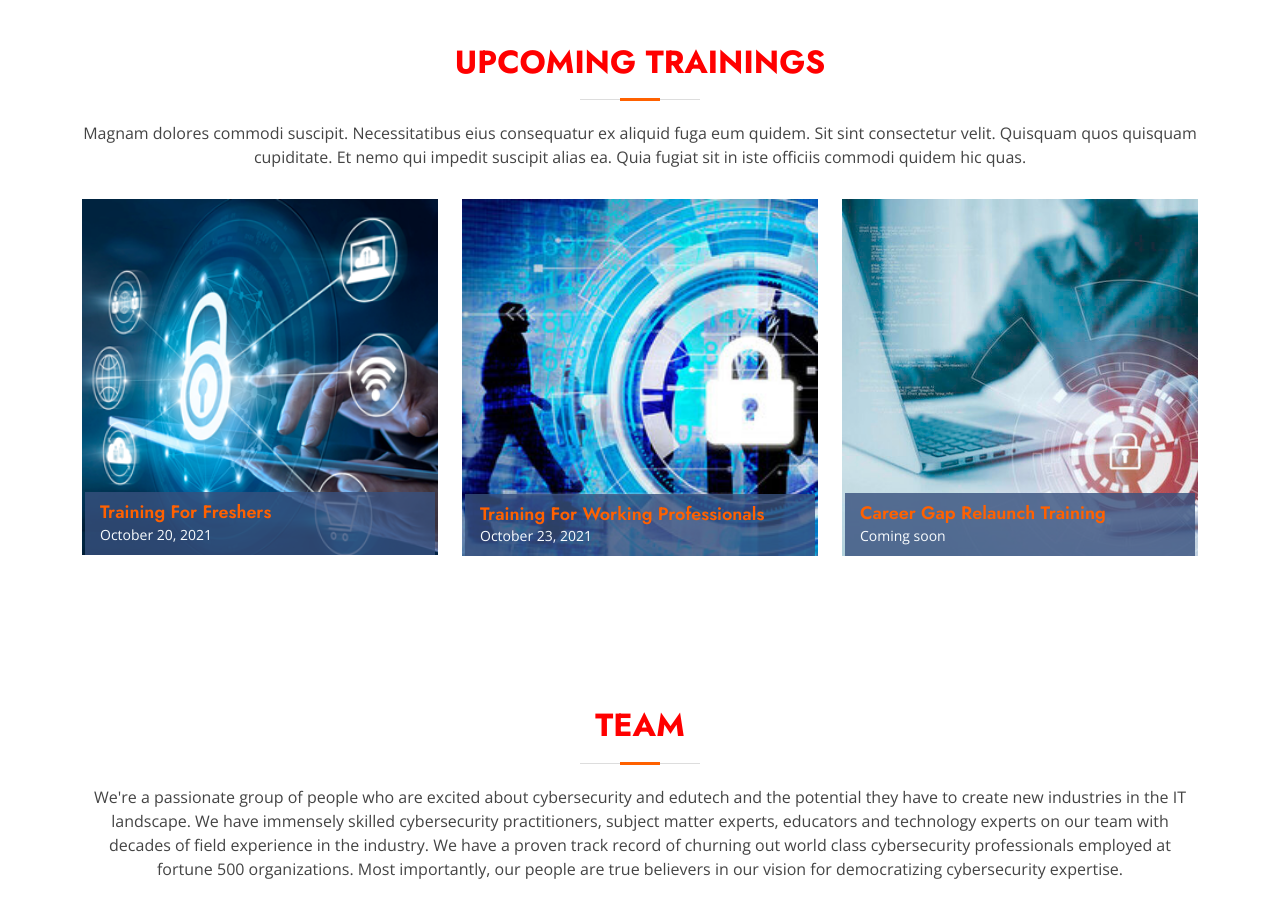
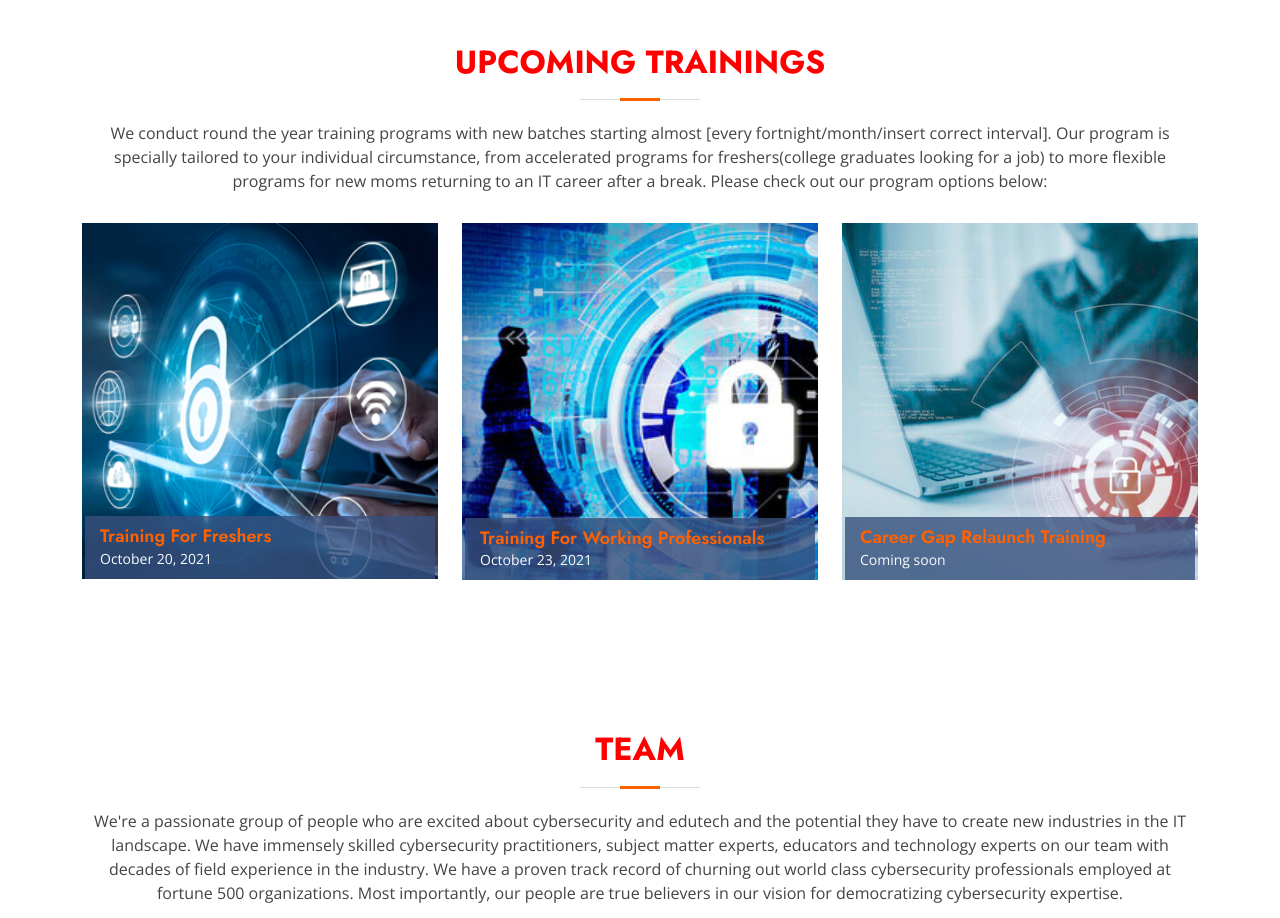
Before and after one commit to tangent-q/secucybers, a plain HTML site: page index.html in a window 1280 px wide. Shown: the part 1900-2818 px from the top of the page. Drawn offline with nearby package versions, Linux system fonts and the light colour scheme.

Commit message:
text change.

```diff
--- a/index.html
+++ b/index.html
@@ -386,7 +386,7 @@
 
         <div class="section-title">
           <h2>Upcoming Trainings</h2>
-          <p>Magnam dolores commodi suscipit. Necessitatibus eius consequatur ex aliquid fuga eum quidem. Sit sint consectetur velit. Quisquam quos quisquam cupiditate. Et nemo qui impedit suscipit alias ea. Quia fugiat sit in iste officiis commodi quidem hic quas.</p>
+          <p>We conduct round the year training programs with new batches starting almost [every fortnight/month/insert correct interval]. Our program is specially tailored to your individual circumstance, from accelerated programs for freshers(college graduates looking for a job) to more flexible programs for new moms returning to an IT career after a break. Please check out our program options below:</p>
         </div>
 
         <!--
```
